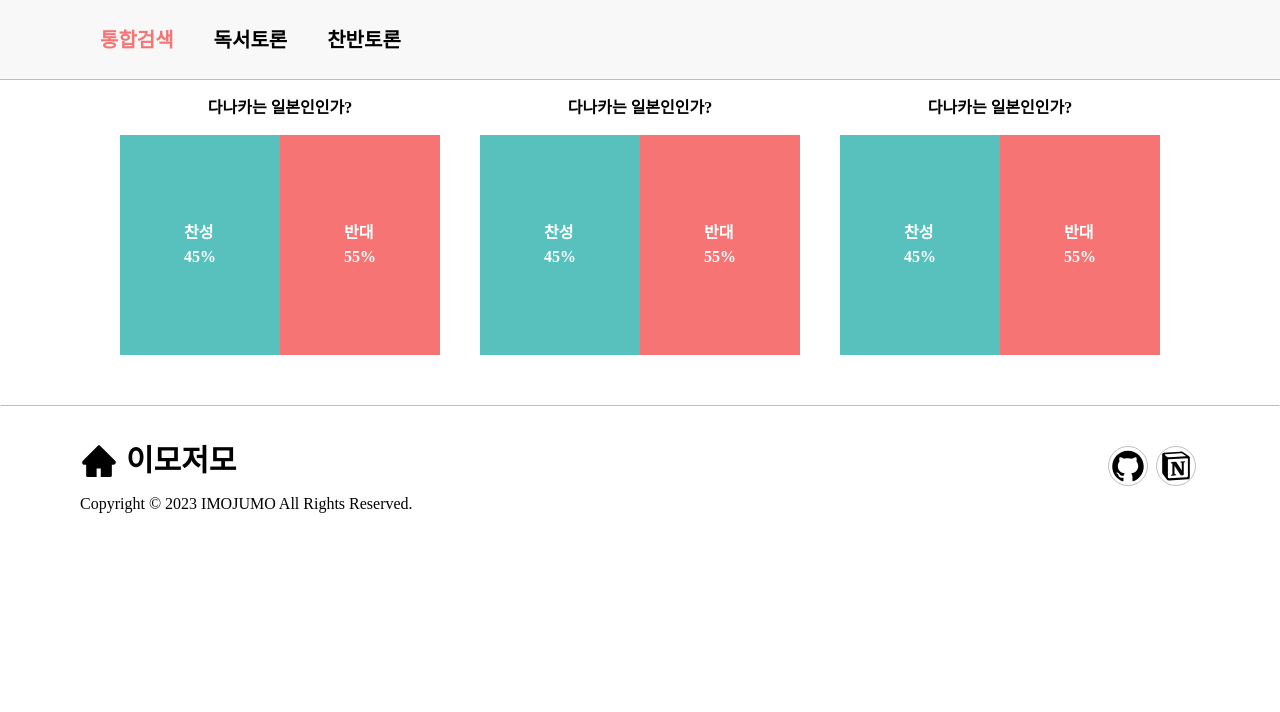
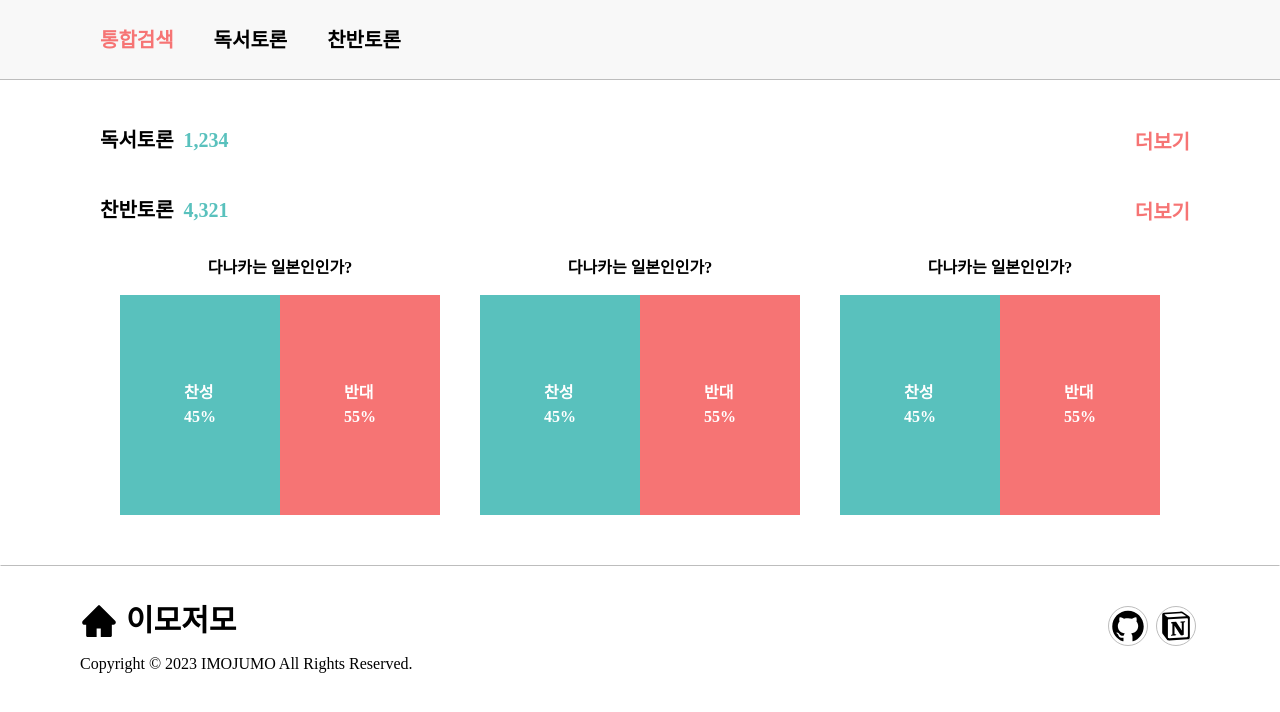
Before and after one commit to jumak-dev/imojumo, a React (Vite) app: page /search in a window 1280 px wide. Shown: the top 712 px of the page. Built offline with nearby package versions, Linux system fonts and the light colour scheme.

Commit message:
🔨 SubtitleSection 추가 - #77

```diff
--- a/src/pages/SearchPage.tsx
+++ b/src/pages/SearchPage.tsx
@@ -3,6 +3,7 @@ import styled from 'styled-components';
 import ProConDiscussionSearchCard from '../components/Search/ProConDiscussionSearchCard';
 import MainContainer from '../styles/layout';
 import SearchNav from '../components/Search/SearchNav';
+import SubtitleSection from '../components/Search/SubtitleSection';
 import { Flex } from '../styles/shared';
 
 function SearchPage() {
@@ -12,6 +13,16 @@ function SearchPage() {
     <>
       <SearchNav currentTap={currentTap} setCurrentTap={setCurrentTap} />
       <MainContainer>
+        <SubtitleSection
+          subtitle="독서토론"
+          postCount={1234}
+          setCurrentTap={setCurrentTap}
+        />
+        <SubtitleSection
+          subtitle="찬반토론"
+          postCount={4321}
+          setCurrentTap={setCurrentTap}
+        />
         <ProConDiscussionSearchCardContainer>
           <ProConDiscussionSearchCard />
           <ProConDiscussionSearchCard />
```
